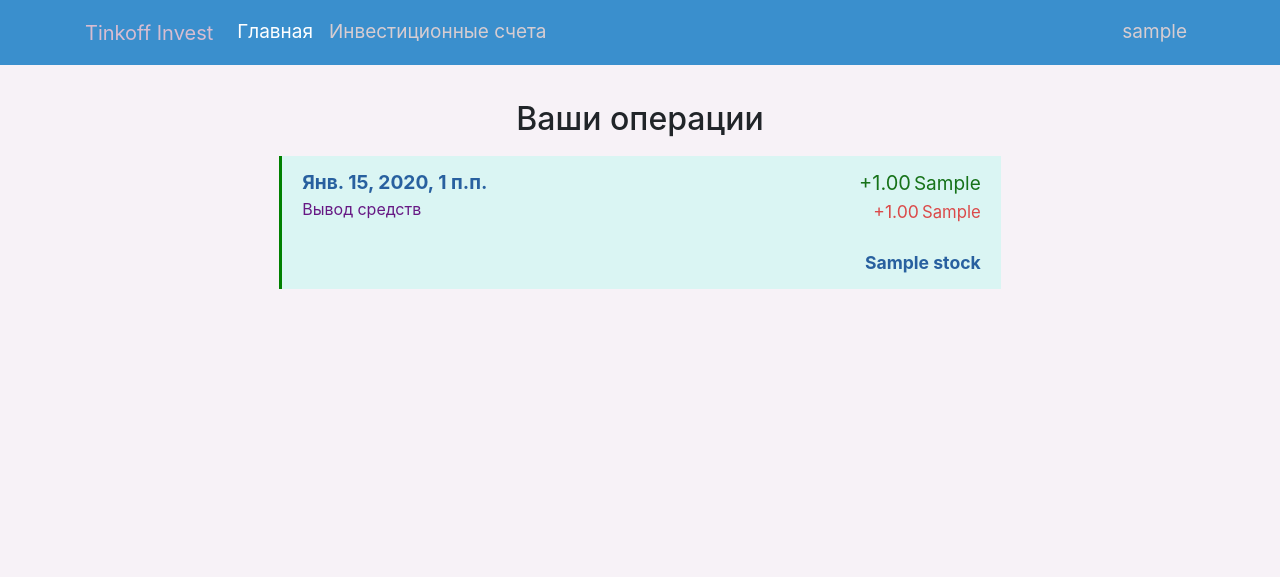
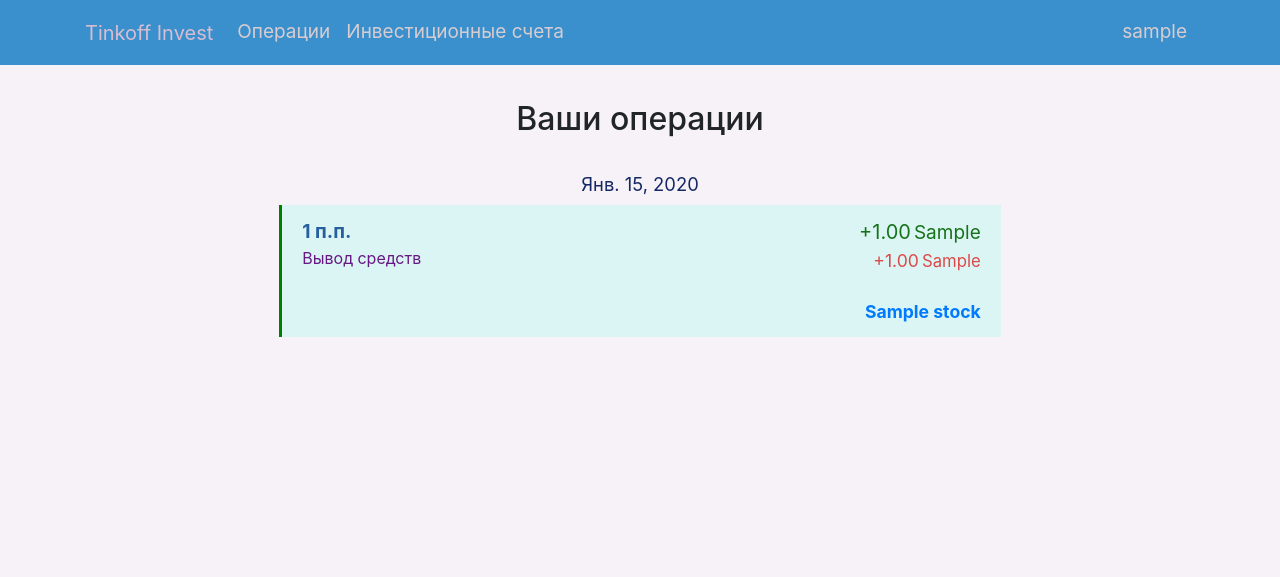
Before and after one commit to Volger567/api_invest, a Django app: page / in a window 1280 px wide. Shown: the top 577 px of the page. Run offline with Django 3.2, Linux system fonts and the light colour scheme; a user stored in the database is signed in; tables that the repository leaves empty hold one stand-in row (values such as "Sample post"); some libraries are stand-ins or nearby versions.

Commit message:
Небольшой рефакторинг, изменения в верстке, смена IndexView на OperationsView

```diff
--- a/backend/core/urls.py
+++ b/backend/core/urls.py
@@ -18,7 +18,7 @@ from django.contrib import admin
 from django.urls import path, include
 
 from core import settings
-from market.views import IndexView, InvestmentAccountsView
+from market.views import OperationsView, InvestmentAccountsView
 from users.views import SignupView, LoginView, LogoutView
 
 urlpatterns = [
@@ -29,5 +29,6 @@ urlpatterns = [
 
     path('api/', include('api.urls'), name='api'),
     path('investment-accounts/', InvestmentAccountsView.as_view(), name='investment_accounts'),
-    path('', IndexView.as_view(), name='index'),
+    path('operations/', OperationsView.as_view(), name='operations'),
+    path('', OperationsView.as_view(), name='index'),
 ] + static(settings.STATIC_URL, document_root=settings.STATIC_ROOT)
--- a/backend/market/views.py
+++ b/backend/market/views.py
@@ -1,21 +1,31 @@
 from django.contrib.auth.mixins import LoginRequiredMixin
-from django.views.generic import TemplateView
+from django.core.exceptions import ObjectDoesNotExist
+from django.views.generic import TemplateView, ListView
 
-from market.models import Operation
+from market.models import Operation, Stock
 from users.models import InvestmentAccount
 
 
-class IndexView(LoginRequiredMixin, TemplateView):
-    template_name = 'index.html'
+class OperationsView(LoginRequiredMixin, ListView):
+    template_name = 'operations.html'
+    context_object_name = 'operations'
+    model = Operation
 
-    def get_context_data(self, **kwargs):
-        context = super().get_context_data(**kwargs)
-        context['operations'] = Operation.objects.filter(
-            investment_account=self.request.user.default_investment_account,
-            status=Operation.Statuses.DONE
-        ).select_related('currency', 'figi').distinct().order_by('-date')
-        context['operation_types'] = dict(Operation.Types.choices)
-        return context
+    def get_queryset(self):
+        figi = self.request.GET.get('figi')
+        try:
+            figi_object = Stock.objects.get(figi=figi)
+        except ObjectDoesNotExist:
+            queryset = Operation.objects.filter(
+                investment_account=self.request.user.default_investment_account,
+                status=Operation.Statuses.DONE
+            )
+        else:
+            queryset = Operation.objects.filter(
+                investment_account=self.request.user.default_investment_account,
+                status=Operation.Statuses.DONE, figi=figi_object
+            )
+        return queryset.select_related('currency', 'figi').distinct().order_by('-date')
 
 
 class InvestmentAccountsView(LoginRequiredMixin, TemplateView):
--- a/backend/static/css/operations.css
+++ b/backend/static/css/operations.css
@@ -2,9 +2,14 @@
   width: 65%
 }
 
+.operation-new-day {
+  margin-top: 25px;
+  font-size: 1.15em;
+  color: rgb(20, 40, 100)
+}
 /* Блок операции */
 .operation-item {
-  margin-top: 10px;
+  margin-top: 6px;
 }
 .operation-item.income {
   background-color: rgba(100, 255, 225, .2);
@@ -54,6 +59,9 @@
   max-width: 400px;
   margin-top: 25px;
 }
+.operation-item-figi a {
+  text-decoration: none;
+}
 
 /* Если операций нет, будет показана ссылка на страницу инвестиционных счетов */
 .link-to-create-investment-account:hover {
--- /dev/null
+++ b/backend/static/js/operations.js
@@ -0,0 +1,4 @@
+$(document).ready(function() {
+  const csrfToken = $('meta[name="csrf-token"]').prop('content')
+
+})
--- a/backend/templates/base.html
+++ b/backend/templates/base.html
@@ -48,7 +48,7 @@
         <div class="collapse navbar-collapse">
           <ul class="navbar-nav">
             <li class="nav-item">
-              <a class="nav-link" href="{% url 'index' %}">Главная</a>
+              <a class="nav-link" href="{% url 'operations' %}">Операции</a>
             </li>
             <li class="nav-item">
               <a href="{% url 'investment_accounts' %}" class="nav-link">Инвестиционные счета</a>
--- a/backend/templates/index.html
+++ b/backend/templates/operations.html
@@ -9,12 +9,18 @@
 {% block content %}
   <div class="text-center">
     <h2>Ваши операции</h2>
+    {% if 'figi=' in request.get_full_path %}
+      <a href="{% url 'operations' %}" style="text-decoration: none">Сбросить фильтры</a>
+    {% endif %}
     <ul class="operations list-group list-group-flush m-auto">
       {% if operations %}
         {% for operation in operations %}
+          {% ifchanged operation.date.day operation.date.month operation.date.year %}
+            <span class="operation-new-day">{{ operation.date|date }}</span>
+          {% endifchanged %}
           <li class="operation-item list-group-item text-left {% if operation.payment < 0 %} expense {% else %} income {% endif %}">
             <div class="float-left">
-              <span class="operation-item-date float-left">{{ operation.date }}</span>
+              <span class="operation-item-date float-left">{{ operation.date|time }}</span>
               <br>
               <span class="operation-item-type float-left">
                 {{ operation.friendly_type_format }}
@@ -35,7 +41,7 @@
               {% if operation.figi %}
                 <br>
                 <div class="operation-item-figi">
-                  {{ operation.figi.name }}
+                  <a href="{% url 'operations' %}?figi={{ operation.figi.figi }}">{{ operation.figi.name }}</a>
                 </div>
               {% endif %}
             </div>
@@ -44,7 +50,7 @@
       {% else %}
         <h5>
           {% if request.user.default_investment_account %}
-            У вас пока нет операций,  :(
+            Операций не найдено :(
           {% else %}
             <a href="{% url 'investment_accounts' %}" class="link-to-create-investment-account">Выберите</a>
             инвестиционный счет, чтобы увидеть операции
@@ -54,3 +60,7 @@
     </ul>
   </div>
 {% endblock %}
+
+{% block body_script %}
+  <script src="{% static 'js/operations.js' %}"></script>
+{% endblock %}
```
Also changed, not shown: backend/static/css/style.css (line endings or trailing spaces).
